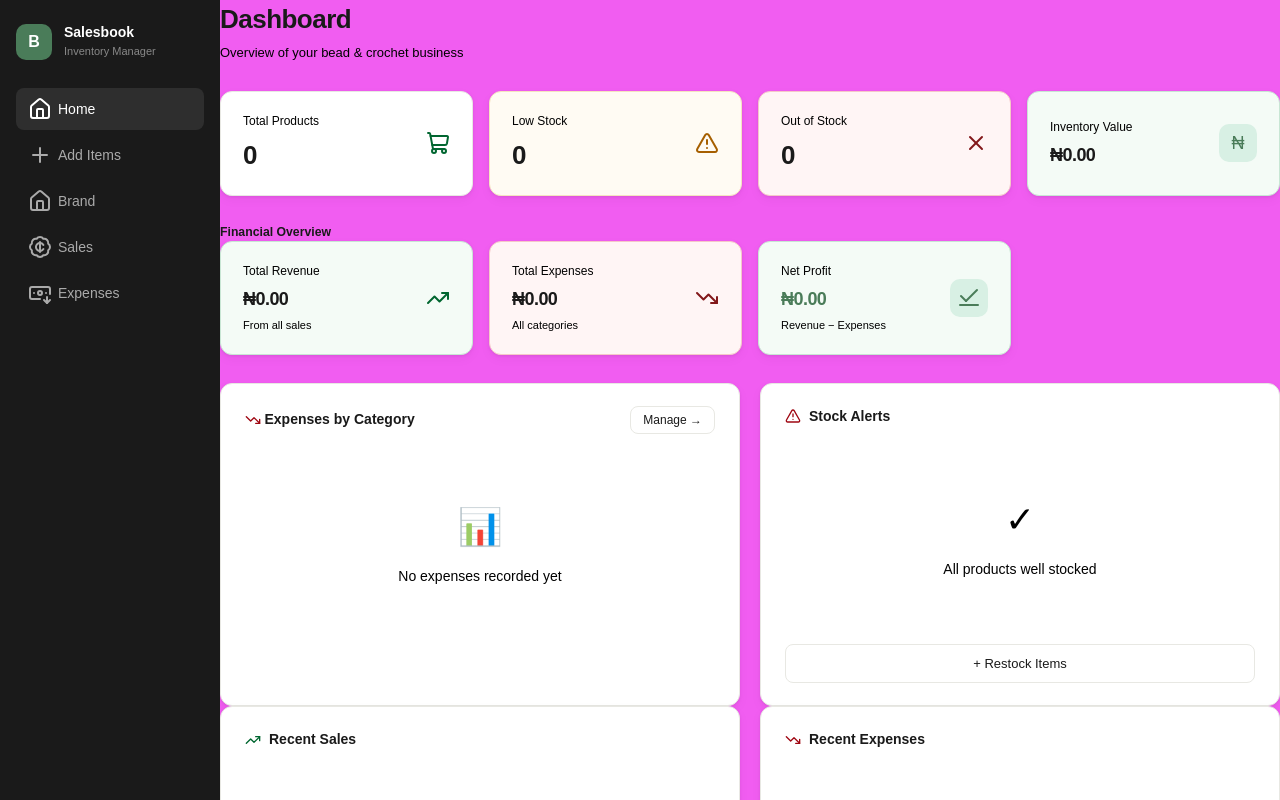
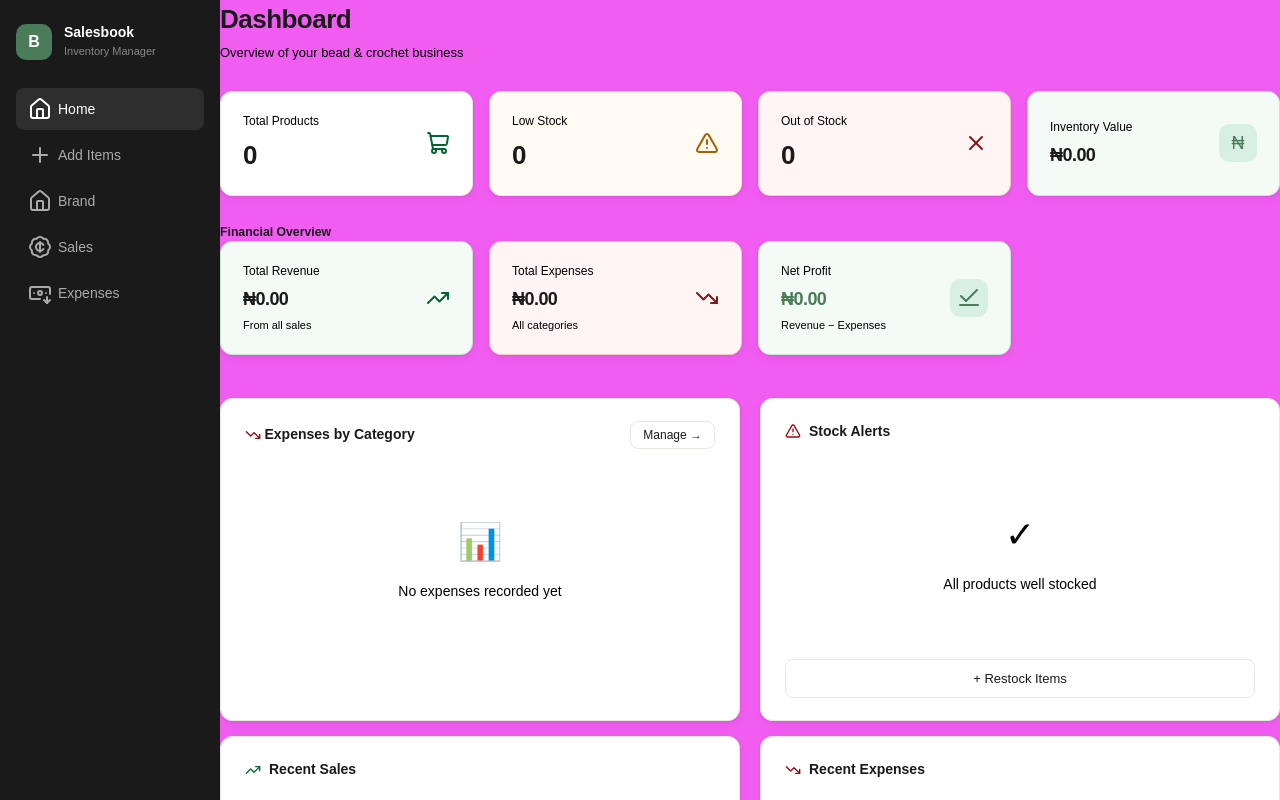
Before and after one commit to ReelMei/Salesbook, a React (Vite) app: page / in a window 1280 px wide. Shown: the top 800 px of the page. Built offline with nearby package versions, Linux system fonts and the light colour scheme.

Commit message:
my commit

```diff
--- a/src/index.css
+++ b/src/index.css
@@ -135,6 +135,7 @@ body { background: var(--bg); }
   border-radius: var(--radius);
   padding: 22px 24px;
   box-shadow: var(--card-shadow);
+  margin-top: 15px;
 }
 .card-title {
   font-size: 14px; font-weight: 600;
--- a/src/pages/Dashboard.jsx
+++ b/src/pages/Dashboard.jsx
@@ -134,7 +134,7 @@ export default function Dashboard({ onNavigate }) {
           )}
         </div>
 
-        <div className="card mb-5">
+        <div className="card mb-10">
           <div className="card-title"><TriangleAlert size={16} className="text-red-800" />Stock Alerts</div>
           {stockAlerts.length === 0 ? (
             <div className="empty"><div className="empty-icon">✓</div>All products well stocked</div>
@@ -160,7 +160,7 @@ export default function Dashboard({ onNavigate }) {
       </div>
 
       {/* Recent sales + recent expenses — stack on mobile, side-by-side on md+ */}
-      <div className="two-col  mt-5">
+      <div className="two-col">
         <div className="card">
           <div className="card-title"><TrendingUp size={16} className="text-green-800" /> Recent Sales</div>
           {recentSales.length === 0 ? (
```
